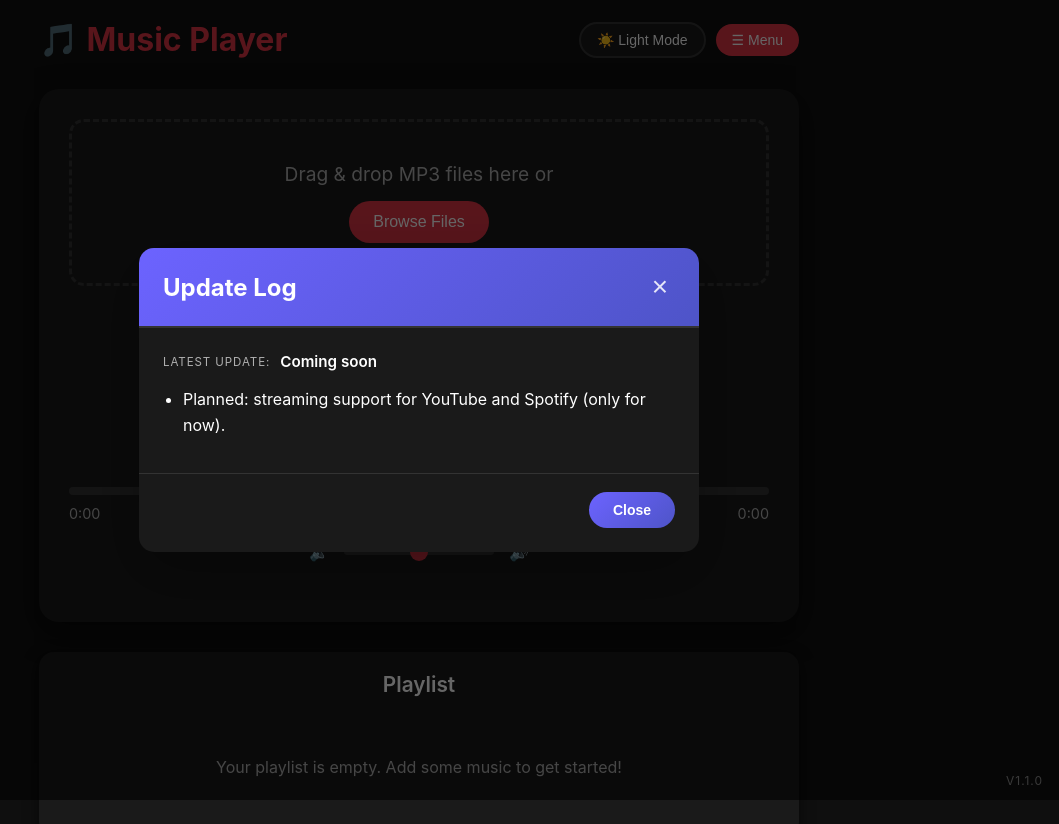
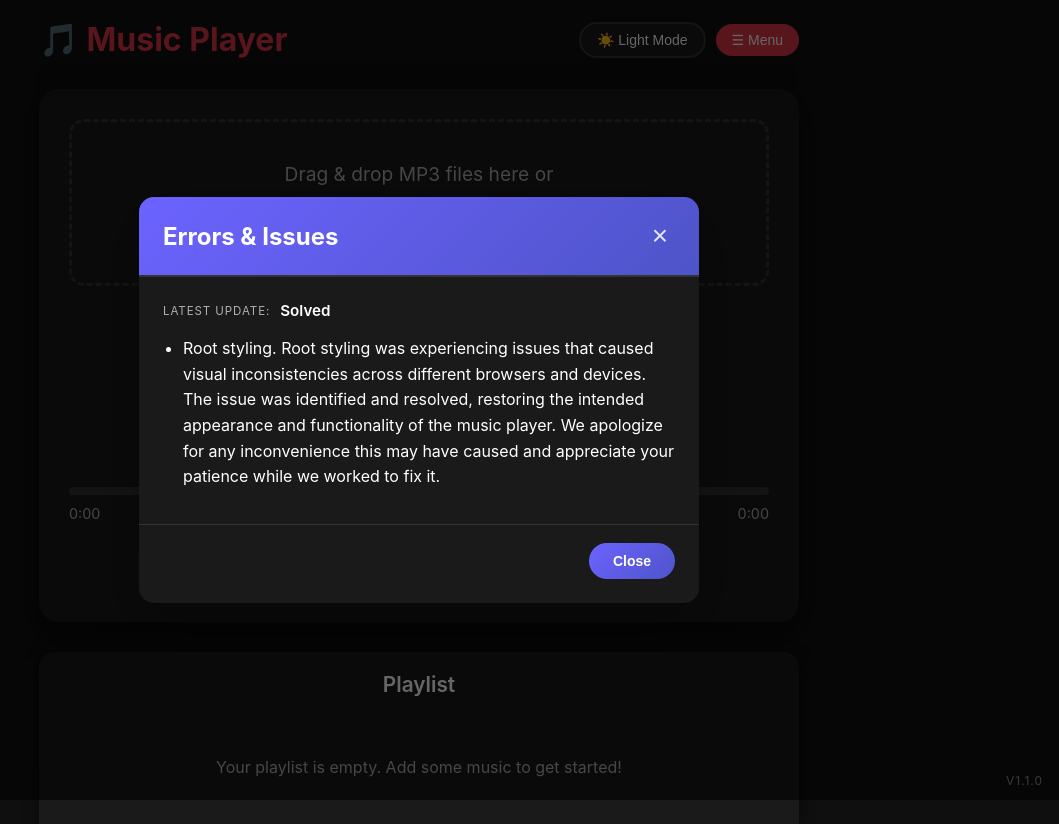
Before and after one commit to offline-music-player/offline-music-player.github.io, a website: page index.html in a window 1280 px wide. Shown: the whole page, without its empty margins (221-1280 px from the left). Drawn offline with Linux system fonts and the light colour scheme.

Commit message:
Fixed styling issue

```diff
--- a/index.html
+++ b/index.html
@@ -24,10 +24,9 @@
             <div class="warning-popup-body">
                 <p><strong>Currently Experiencing Issues:</strong></p>
                 <ul>
-                    <li>Spotify integration - Authentication in progress</li>
+                    <li></li>
                 </ul>
                 <p style="margin-top: 15px; font-size: 0.9rem; color: var(--text-secondary);">
-                    The core music player functionality (uploading and playing local files) is working normally.
                 </p>
             </div>
             <div class="warning-popup-footer">
--- a/script.js
+++ b/script.js
@@ -23,10 +23,10 @@ const WARNING_CONFIG = {
 const UPDATE_LOG_CONFIG = {
     enabled: true,
     version: 'placeholder',
-    displayDate: 'Coming soon',
-    title: 'Update Log',
+    displayDate: 'Solved',
+    title: 'Errors & Issues',
     items: [
-        'Planned: streaming support for YouTube and Spotify (only for now).'
+        'Root styling. Root styling was experiencing issues that caused visual inconsistencies across different browsers and devices. The issue was identified and resolved, restoring the intended appearance and functionality of the music player. We apologize for any inconvenience this may have caused and appreciate your patience while we worked to fix it. ',
     ]
 };
 
--- a/styles.css
+++ b/styles.css
@@ -453,6 +453,7 @@ body.warning-bar-active {
     outline: none;
     cursor: pointer;
     -webkit-appearance: none;
+    appearance: none;
 }
 
 .volume-slider::-webkit-slider-thumb {
```
